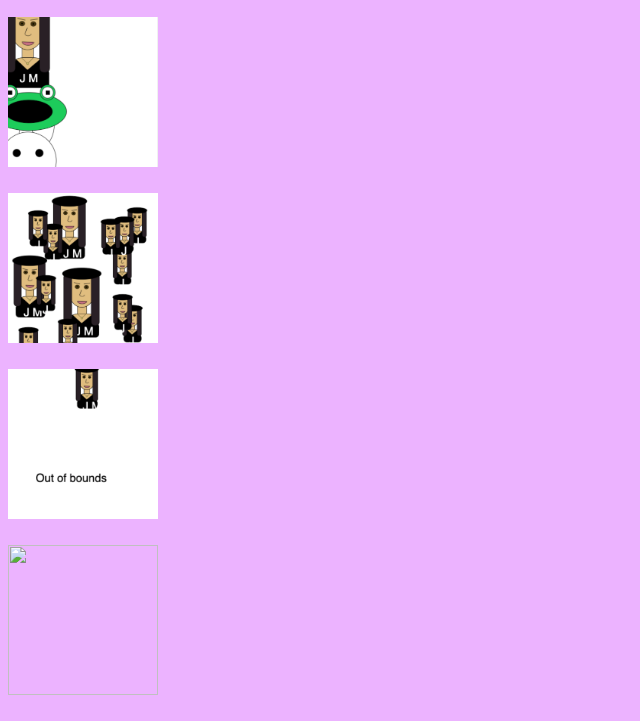
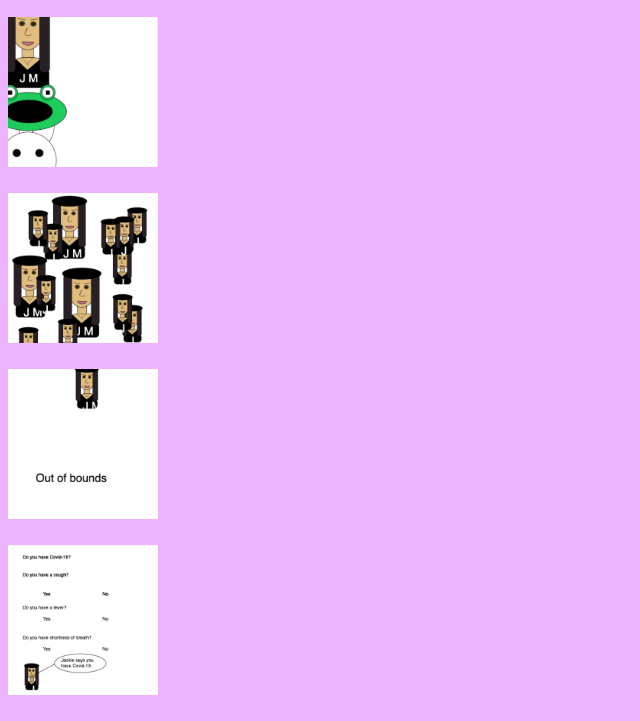
Before and after one commit to jdmorley/jdmorley.github.io, a plain HTML site: page javascripts.html in a window 1280 px wide. Shown: the part 1161-1882 px from the top of the page, without its empty margins (0-640 px from the left). Drawn offline with Linux system fonts and the light colour scheme.

Commit message:
Update javascripts.html

```diff
--- a/javascripts.html
+++ b/javascripts.html
@@ -34,7 +34,7 @@
 
         <h2><a href="https://www.khanacademy.org/computer-programming/morley_follow/5712521750331392"> <img src="morley_Follow.png" width="150" height="150"</a></h2>
 
-        <h2><a href="https://www.khanacademy.org/computer-programming/morley_decision/5243719904346112"> <img src="morley_Decision" width="150" height="150"</a></h2>
+        <h2><a href="https://www.khanacademy.org/computer-programming/morley_decision/5243719904346112"> <img src="morley_Decision.png" width="150" height="150"</a></h2>
 
     </body>
 
```
